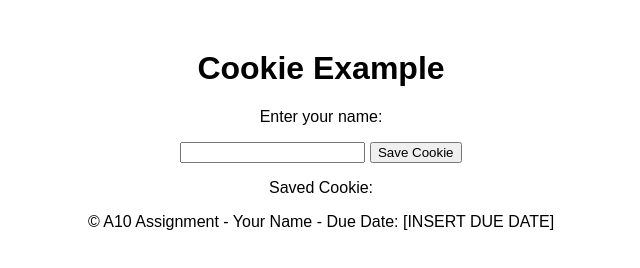
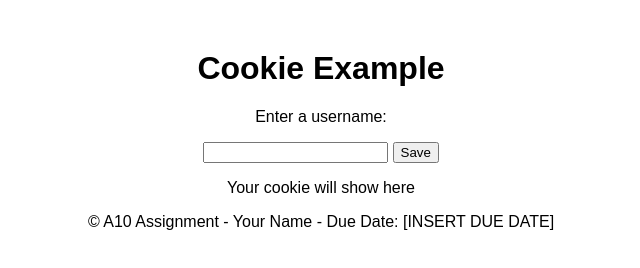
Before and after one commit to vp576/A10, a plain HTML site: page index.html in a window 1280 px wide. Shown: the whole page, without its empty margins (319-959 px from the left). Drawn offline with Linux system fonts and the light colour scheme.

Commit message:
Update index.html

```diff
--- a/index.html
+++ b/index.html
@@ -22,19 +22,29 @@
 <body>
 
     <h1>Cookie Example</h1>
-    <p>Enter your name:</p>
+
+
+    <p>Enter a username:</p>
     <input type="text" id="nameInput">
-    <button onclick="setCookie()">Save Cookie</button>
+    <button onclick="setCookie()">Save</button>
+
     <p id="cookieDisplay">Your cookie will show here</p>
+
+
     <footer>
         <p>© A10 Assignment - Your Name - Due Date: [INSERT DUE DATE]</p>
     </footer>
+
+
     <script>
+
         function setCookie() {
-            const name = document.getElementById("nameInput").value;
+
+            const name = document.getElementById("nameInput").value;\
+
             if (name) {
                 document.cookie = "username=" + name + "; path=/";
-                alert("Cookie has been saved!");
+                //alert("Cookie has been saved!");
             } else {
                 alert("Please enter a name!");
             }
@@ -43,7 +53,7 @@
 
         function displayCookie() {
             const allCookies = document.cookie;
-            document.getElementById("cookieDisplay").innerText = "Saved Cookie: " + allCookies;
+            document.getElementById("cookieDisplay").innerText = "Saved username: " + allCookies;
         }
 
         // Show cookie when the page loads
```
